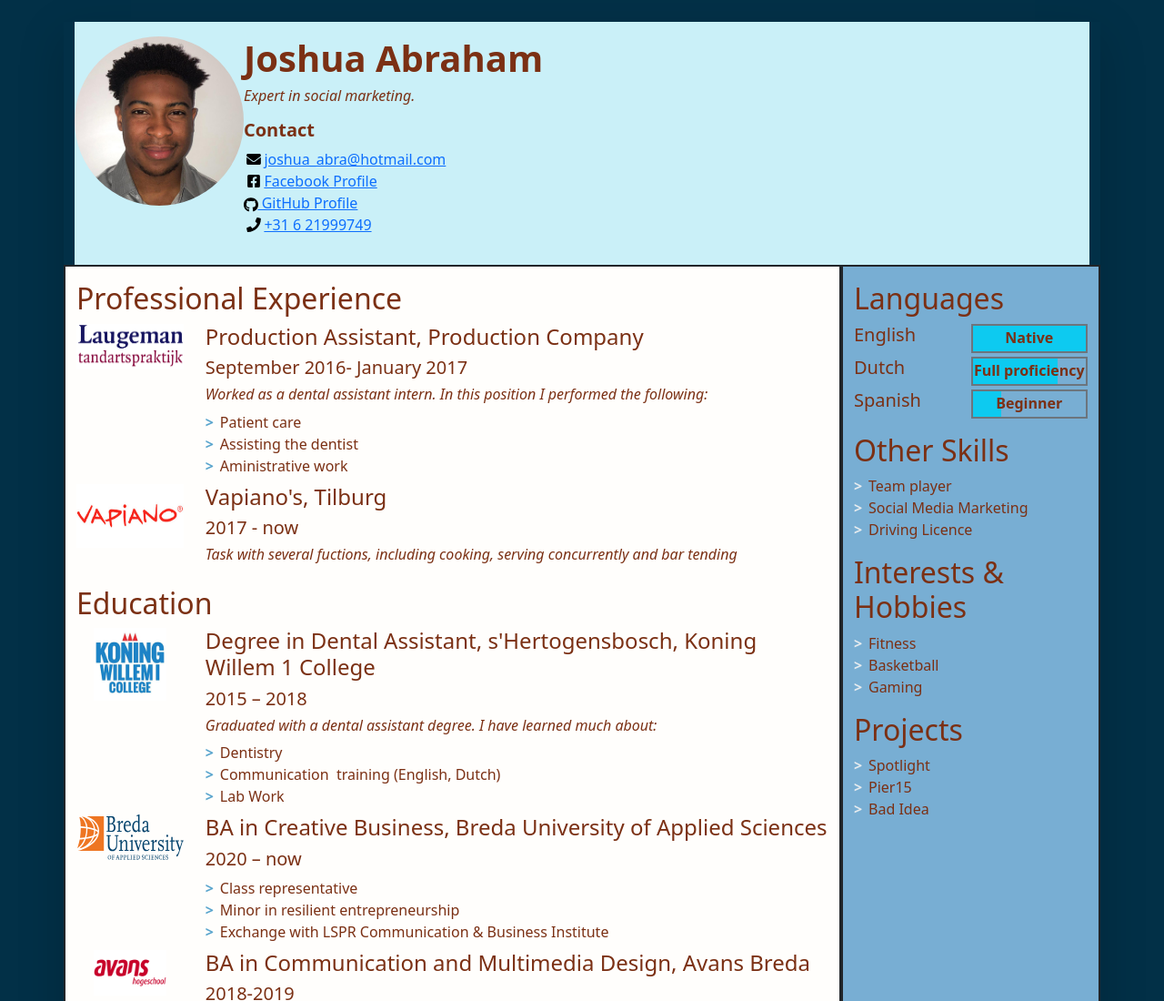
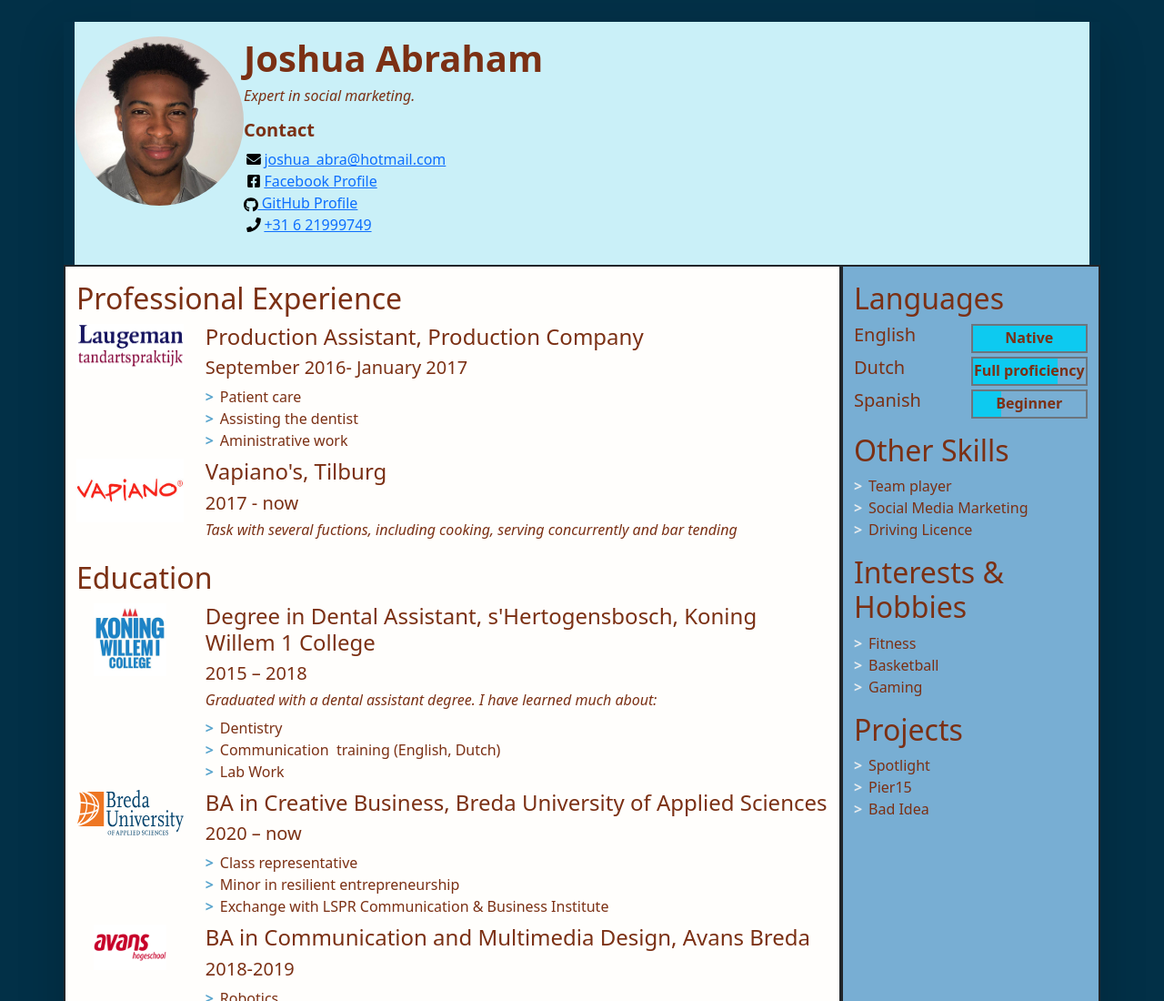
Before and after one commit to Juiswa/Proffesional-Cv, a plain HTML site: page index.html in a window 1280 px wide. Shown: the top 1100 px of the page at 91% size. Drawn offline with nearby package versions, Linux system fonts and the light colour scheme.

Commit message:
delete h6

```diff
--- a/index.html
+++ b/index.html
@@ -129,7 +129,6 @@
                   <h5>September 2016- January 2017</h5>
                   <!-- Use the list below to talk about your achievements -->
                   <ul class="biography-details list-unstyled">
-					  <h6> <em>Worked as a dental assistant intern. In this position I performed the following:</em></h6>
                     <li>Patient care&nbsp; &nbsp; &nbsp;&nbsp;&nbsp;</li>
                     <li>Assisting the dentist&nbsp;</li>
                     <li>Aministrative work</li>
```
